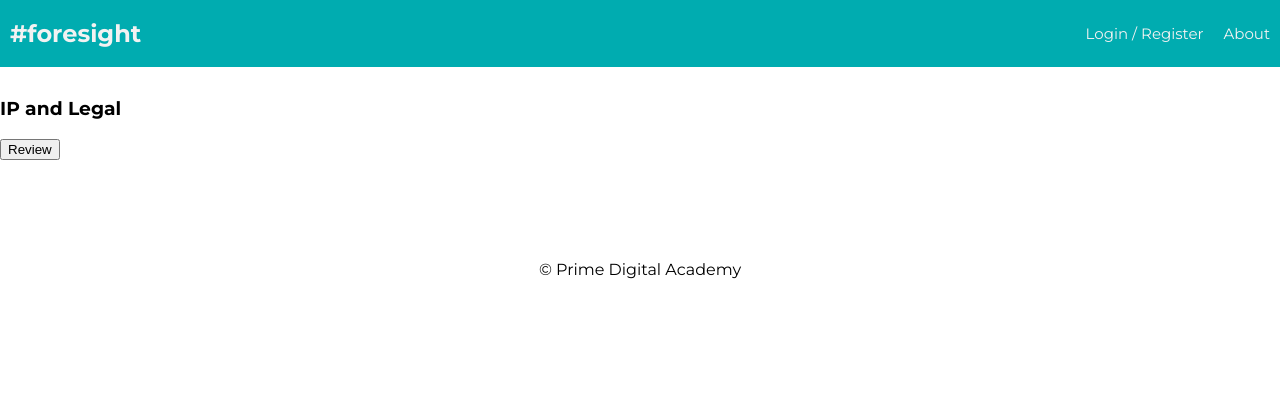
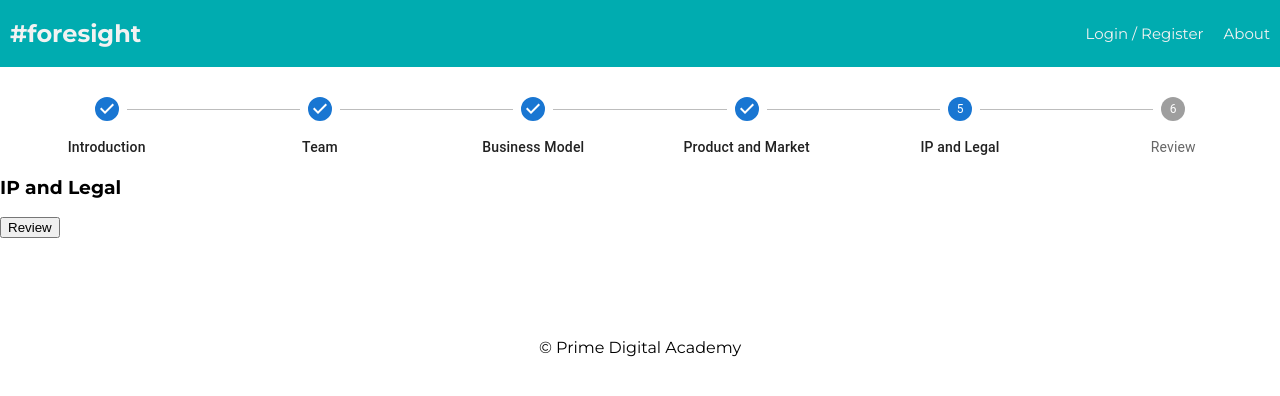
Before and after one commit to VenoMidas/foresight, a React (Create React App) app: page /#/ip/legal in a window 1280 px wide. Shown: the top 396 px of the page. Built offline with nearby package versions, Linux system fonts and the light colour scheme; no server answers.

Commit message:
Import progress bar to each questionnaire step

```diff
--- a/src/components/BusinessModel/BusinessModel.jsx
+++ b/src/components/BusinessModel/BusinessModel.jsx
@@ -1,10 +1,12 @@
 import { useHistory } from 'react-router-dom';
+import ProgressBar from '../ProgressBar/ProgressBar';
 
 const BusinessModel = () => {
     const history = useHistory();
 
     return (
         <>
+            <ProgressBar step={3} />
             <h3>Business Model</h3>
             <button onClick={() => history.push('/product/market')}>Continue</button>
         </>
--- a/src/components/IPLegal/IPLegal.jsx
+++ b/src/components/IPLegal/IPLegal.jsx
@@ -1,10 +1,12 @@
 import { useHistory } from 'react-router-dom';
+import ProgressBar from '../ProgressBar/ProgressBar';
 
 const IPLegal = () => {
     const history = useHistory();
 
     return (
         <>
+            <ProgressBar step={5} />
             <h3>IP and Legal</h3>
             <button onClick={() => history.push('/review')}>Review</button>
         </>
--- a/src/components/Introduction/Introduction.jsx
+++ b/src/components/Introduction/Introduction.jsx
@@ -1,10 +1,12 @@
 import { useHistory } from 'react-router-dom';
+import ProgressBar from '../ProgressBar/ProgressBar';
 
 const Introduction = () => {
     const history = useHistory();
 
     return (
         <>
+            <ProgressBar step={1} />
             <h3>Introduction</h3>
             <button onClick={() => history.push('/team')}>Continue</button>
         </>
--- a/src/components/ProductMarket/ProductMarket.jsx
+++ b/src/components/ProductMarket/ProductMarket.jsx
@@ -1,10 +1,12 @@
 import { useHistory } from 'react-router-dom';
+import ProgressBar from '../ProgressBar/ProgressBar';
 
 const ProductMarket = () => {
     const history = useHistory();
 
     return (
         <>
+            <ProgressBar step={4} />
             <h3>Product and Market</h3>
             <button onClick={() => history.push('/ip/legal')}>Continue</button>
         </>
--- a/src/components/ProgressBar/ProgressBar.jsx
+++ b/src/components/ProgressBar/ProgressBar.jsx
@@ -5,7 +5,7 @@ import StepLabel from '@mui/material/StepLabel';
 
 const ProgressBar = ({ step }) => {
     // steps for progress bar
-    const steps = ['Start', 'Introduction', 'Team', 'Business Model', 'Product and Market', 'IP and Legal', 'Review'];
+    const steps = ['Introduction', 'Team', 'Business Model', 'Product and Market', 'IP and Legal', 'Review'];
 
     return (
         <Box sx={{ width: '100%' }}>
--- a/src/components/Review/Review.jsx
+++ b/src/components/Review/Review.jsx
@@ -1,11 +1,13 @@
 import { useSelector, useDispatch } from 'react-redux';
 import { useHistory } from 'react-router-dom';
+import ProgressBar from '../ProgressBar/ProgressBar';
 
 const Review = () => {
     // useSelectors here
 
     return (
         <>
+            <ProgressBar step={6} />
             <h3>Review and Submit</h3>
             <button>Submit</button>
         </>
--- a/src/components/Team/Team.jsx
+++ b/src/components/Team/Team.jsx
@@ -1,10 +1,12 @@
 import { useHistory } from 'react-router-dom';
+import ProgressBar from '../ProgressBar/ProgressBar';
 
 const Team = () => {
     const history = useHistory();
 
     return (
         <>
+            <ProgressBar step={2} />
             <h3>Team</h3>
             <button onClick={() => history.push('/business/model')}>Continue</button>
         </>
```
